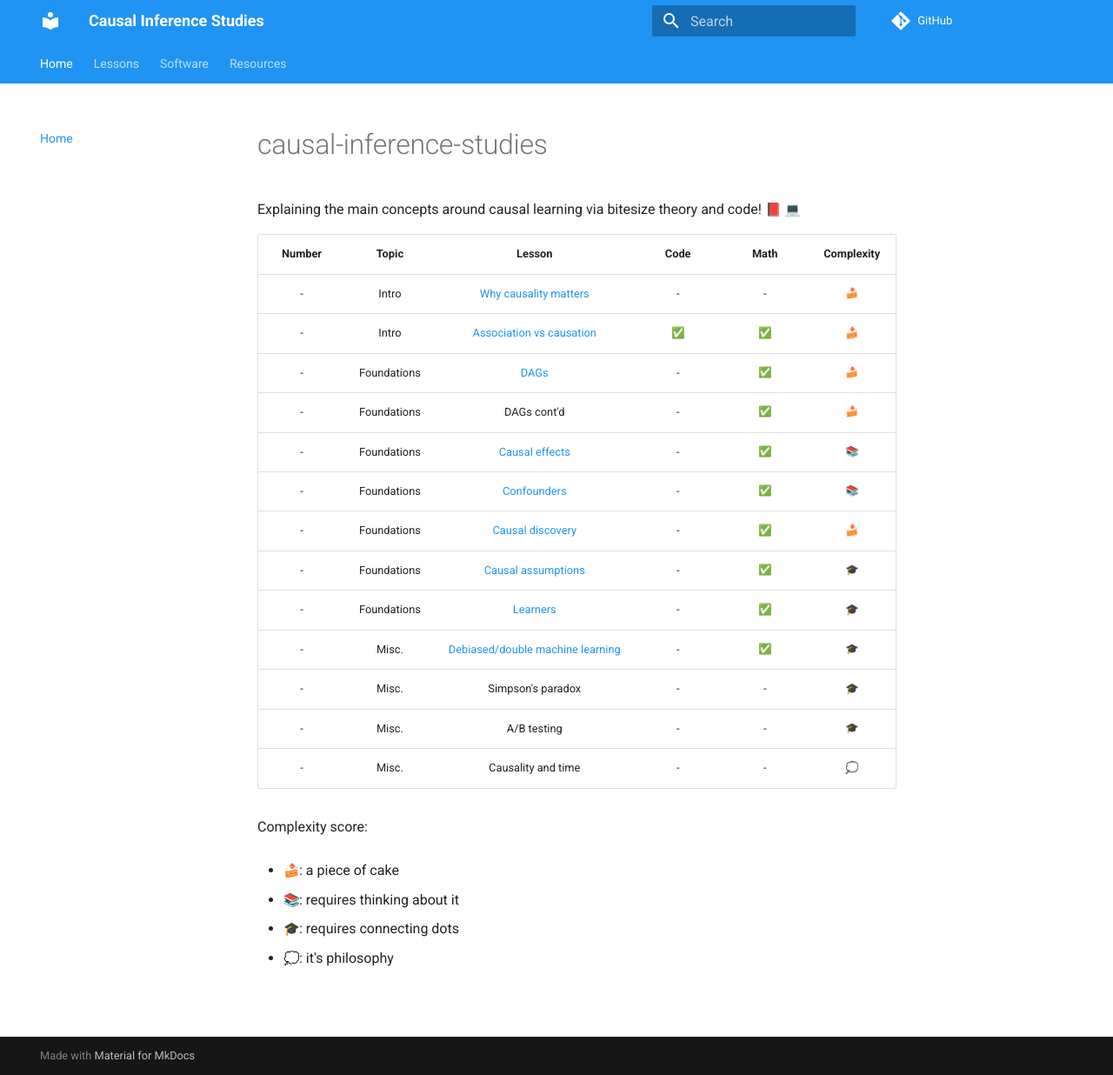
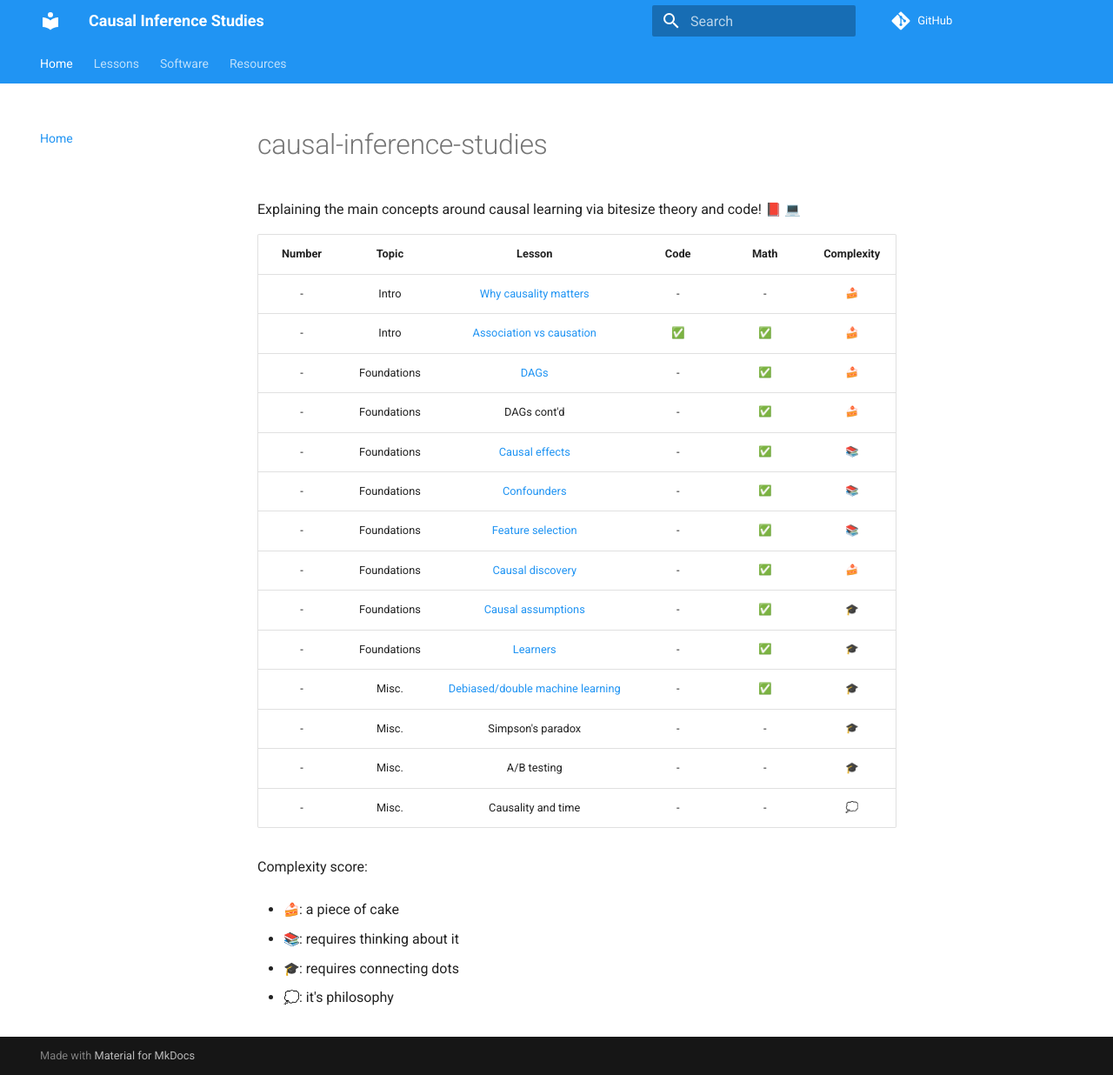
Before and after one commit to emilioMaddalena/causal-inference-studies, an MkDocs documentation site: the page built from material/index.md, in a window 1280 px wide and 1236 px high. Shown: the whole window at 87% size. Built offline with MkDocs 1.6.1 and Material for MkDocs 9.7.7, drawn with Linux system fonts in a browser that asks for light colours; emoji names are drawn with the system emoji font; comment, search, counter and statistics services are not loaded.

Commit message:
Create and add feat selection page

```diff
--- a/material/index.md
+++ b/material/index.md
@@ -10,6 +10,7 @@ Explaining the main concepts around causal learning via bitesize theory and code
 | - | Foundations | DAGs cont'd |  - | :white_check_mark: | :cake:
 | - | Foundations | [Causal effects](causal_effects.md) |  - | :white_check_mark: | :books:
 | - | Foundations | [Confounders](confounders.md) |  - | :white_check_mark: | :books:
+| - | Foundations | [Feature selection](feature_selection.md) |  - | :white_check_mark: | :books:
 | - | Foundations | [Causal discovery](causal_discovery.md) |  - | :white_check_mark: | :cake:
 | - | Foundations | [Causal assumptions](causal_assumptions.md) |  - | :white_check_mark: | :mortar_board:
 | - | Foundations | [Learners](learners.md) |  - | :white_check_mark: | :mortar_board:
--- a/mkdocs.yml
+++ b/mkdocs.yml
@@ -12,6 +12,7 @@ nav:
       - DAGs cont'd: dags_contd.md
       - Causal effects: causal_effects.md
       - Confounders: confounders.md
+      - Feature selection: feature_selection.md
       - Confounders cont'd: confounders_contd.md
       - Causal assumptions: causal_assumptions.md
       - Identification: identification.md
```
Also changed, not shown: material/feature_selection.md (added).
